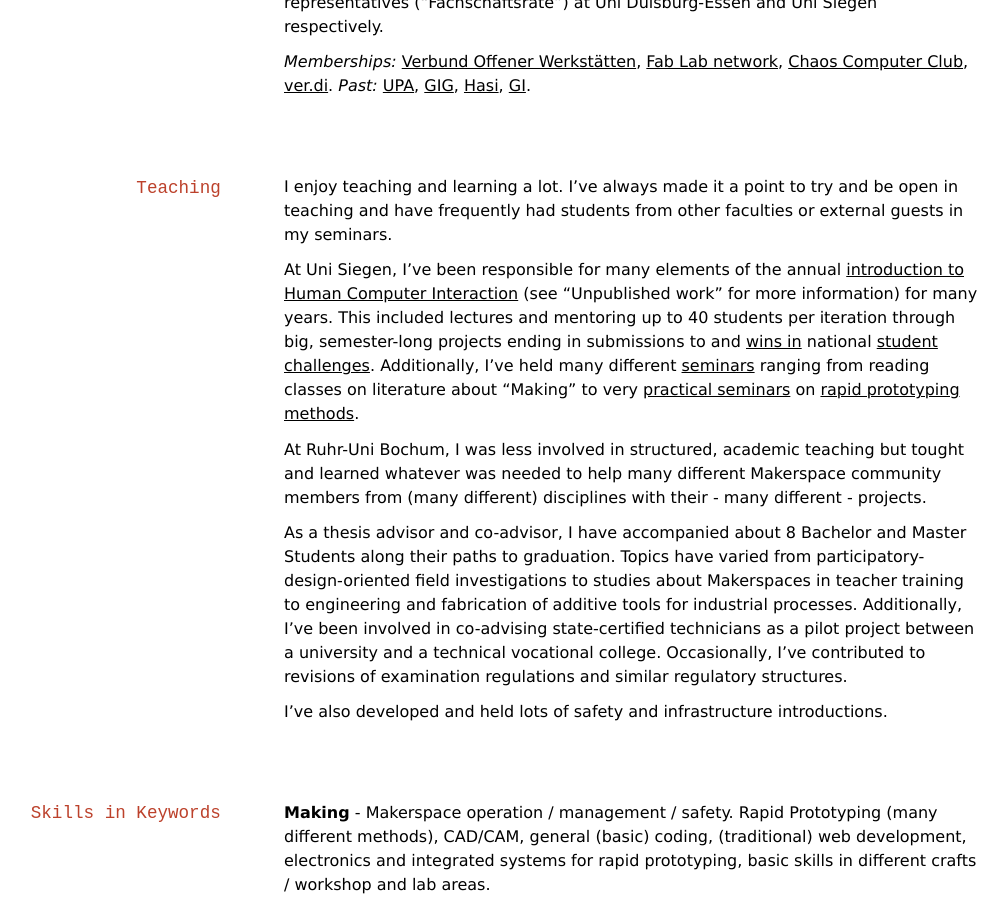
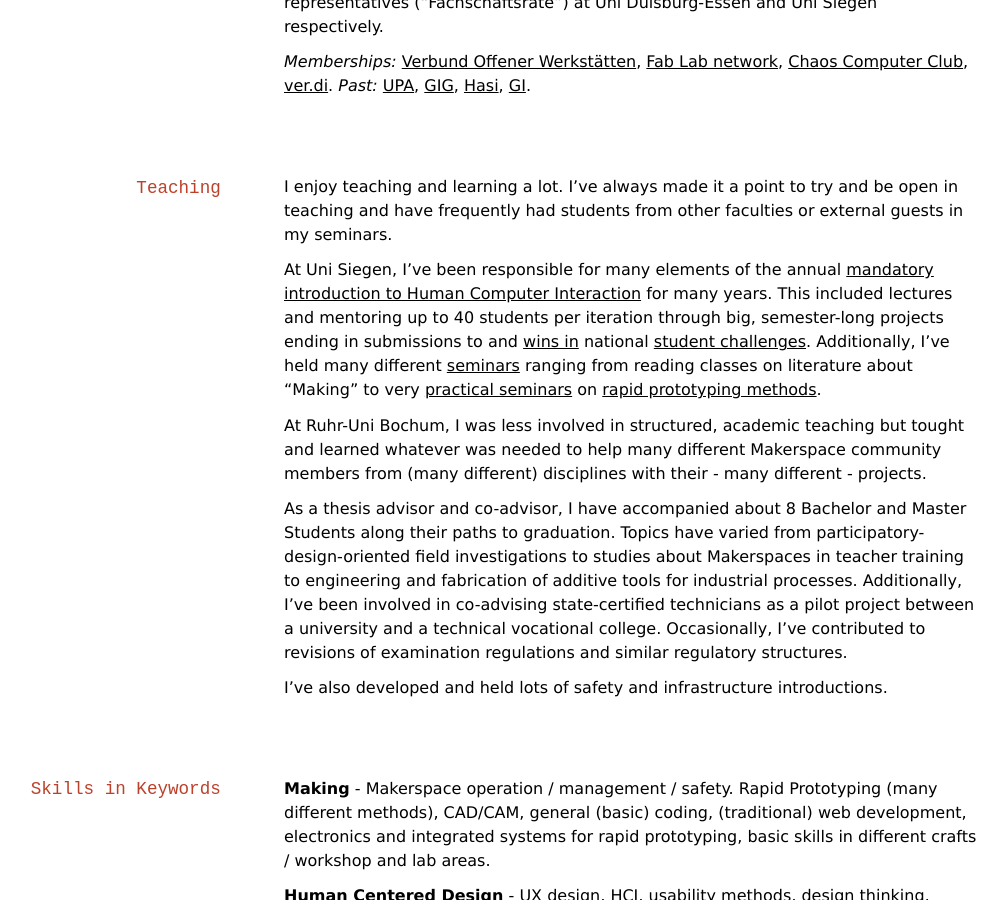
Before and after one commit to oliverstickel/oliverstickel.github.io, a Jekyll site: the page built from index.md, in a window 1280 px wide and 900 px high, scrolled down 1525 px. Shown: the whole window, without its empty margins (48-1056 px from the left). Built offline with Jekyll 4.4.1, drawn with Linux system fonts in a browser that asks for light colours; nearby versions of some CDN libraries; a style sheet for code colours, icons or effects is not loaded.

Commit message:
Update index.md

```diff
--- a/index.md
+++ b/index.md
@@ -59,7 +59,7 @@ In academic service, I was reviewer/chair for conferences and journals like [CHI
 
 I enjoy teaching and learning a lot. I've always made it a point to try and be open in teaching and have frequently had students from other faculties or external guests in my seminars.
 
-At Uni Siegen, I've been responsible for many elements of the annual [introduction to Human Computer Interaction](https://hci-siegen.de/order-of-study/) (see "Unpublished work" for more information) for many years. This included lectures and mentoring up to 40 students per iteration through big, semester-long projects ending in submissions to and [wins in](https://www.uni-siegen.de/start/news/oeffentlichkeit/654454.html) national [student challenges](https://hci-siegen.de/tag/usability-challenge/). Additionally, I've held many different [seminars](https://fablab-siegen.de/veranstaltungen/lehr-angebote-fab-lab-siegen-sommersemester-2017/) ranging from reading classes on literature about "Making" to very [practical seminars](https://fablab-siegen.de/veranstaltungen/lv-3d-druck-1516/) on [rapid prototyping methods](https://fablab-siegen.de/veranstaltungen/lv-arduino-1516/).
+At Uni Siegen, I've been responsible for many elements of the annual [mandatory introduction to Human Computer Interaction](https://hci-siegen.de/order-of-study/) for many years. This included lectures and mentoring up to 40 students per iteration through big, semester-long projects ending in submissions to and [wins in](https://www.uni-siegen.de/start/news/oeffentlichkeit/654454.html) national [student challenges](https://hci-siegen.de/tag/usability-challenge/). Additionally, I've held many different [seminars](https://fablab-siegen.de/veranstaltungen/lehr-angebote-fab-lab-siegen-sommersemester-2017/) ranging from reading classes on literature about "Making" to very [practical seminars](https://fablab-siegen.de/veranstaltungen/lv-3d-druck-1516/) on [rapid prototyping methods](https://fablab-siegen.de/veranstaltungen/lv-arduino-1516/).
 
 
 At Ruhr-Uni Bochum, I was less involved in structured, academic teaching but tought and learned whatever was needed to help many different Makerspace community members from (many different) disciplines with their - many different - projects.
```
